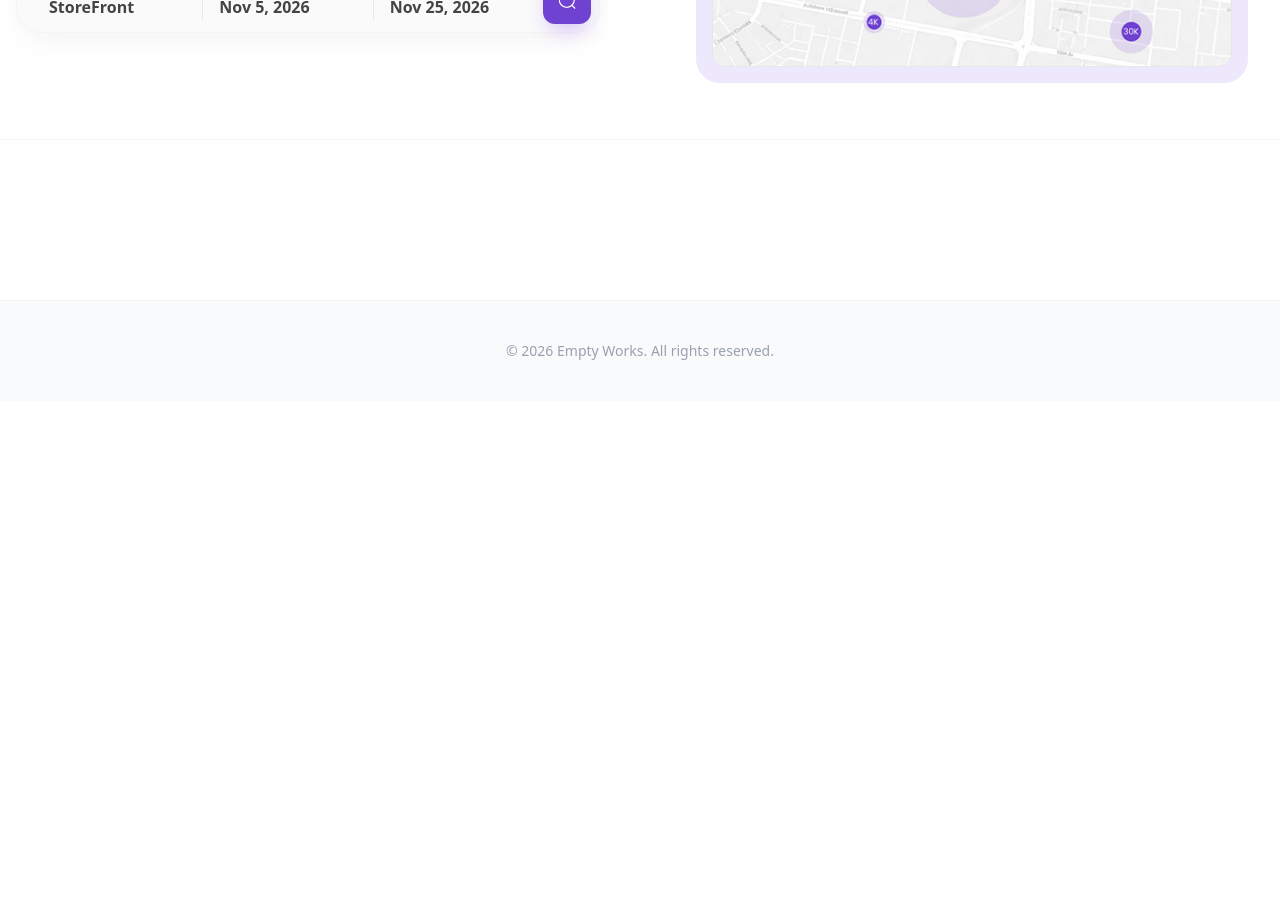
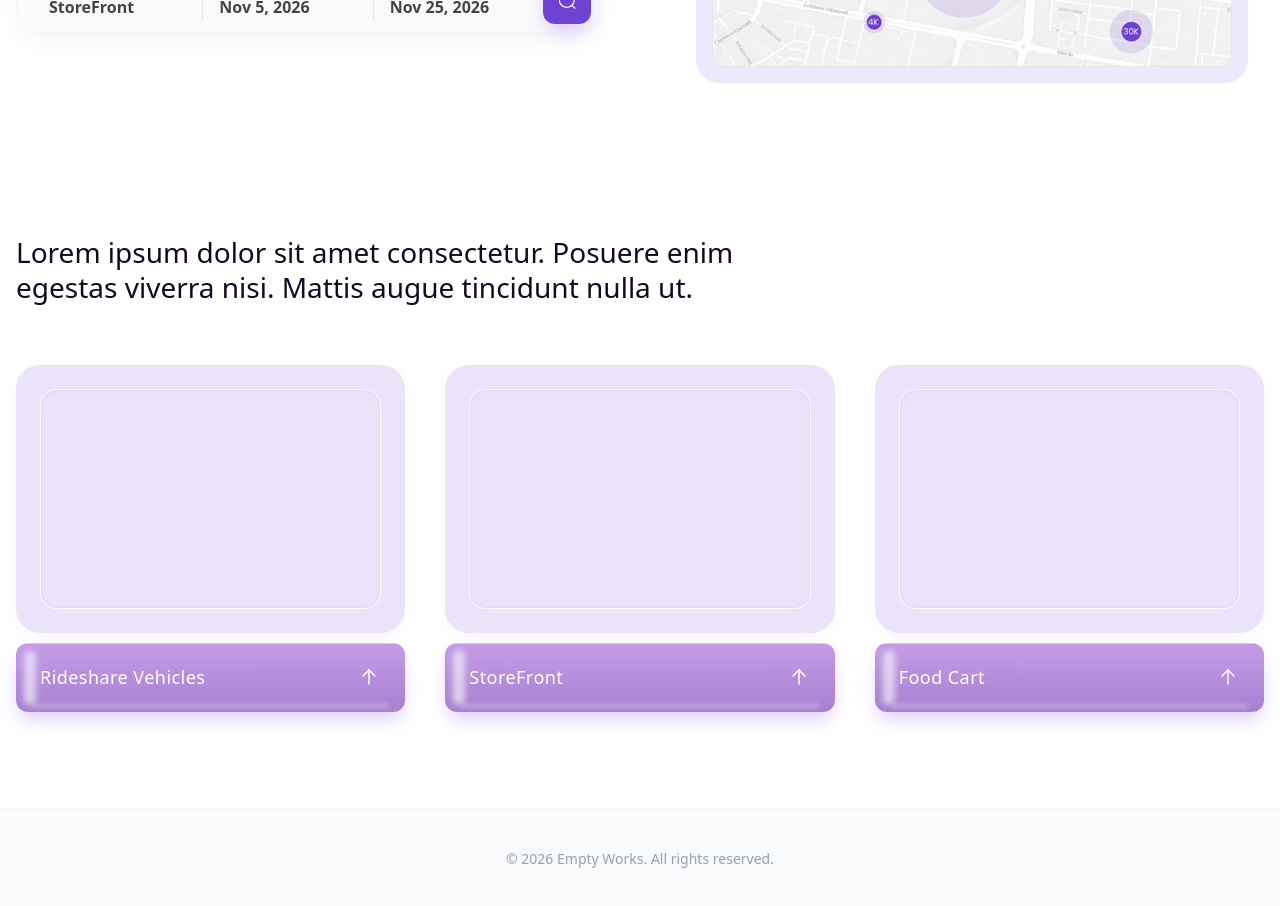
Before and after one commit to RF-Rifat/CRM, a Next.js app in the folder apps/web/: page / in a window 1280 px wide. Shown: the part 440-1346 px from the top of the page. Before the commit the page ends 841 px from the top, so only its background shows below. Built offline with nearby package versions, Linux system fonts and the light colour scheme.

Commit message:
feat: add a new landing page featuring an Advertising Spaces section with interactive space cards.

```diff
--- /dev/null
+++ b/apps/web/components/sections/AdvertisingSpaces/AdvertisingSpaces.tsx
@@ -0,0 +1,40 @@
+import { Container } from '@/components/ui/Container';
+import { Typography } from '@/components/ui/Typography';
+import { Grid, Stack } from '@mantine/core';
+import { SpaceCard } from './SpaceCard';
+
+export const AdvertisingSpaces = () => {
+  const spaces = [
+    { title: 'Rideshare Vehicles' },
+    { title: 'StoreFront' },
+    { title: 'Food Cart' },
+  ];
+
+  return (
+    <section className="bg-white py-24">
+      <Container>
+        <Stack gap={60}>
+          <div className="">
+            <Typography
+              variant="h2"
+              color="primary"
+              className=" text-3xl leading-tight md:text-[28px]"
+            >
+              Lorem ipsum dolor sit amet consectetur. Posuere enim <br />
+               egestas
+              viverra nisi. Mattis augue tincidunt nulla ut.
+            </Typography>
+          </div>
+
+          <Grid gutter={40}>
+            {spaces.map(space => (
+              <Grid.Col key={space.title} span={{ base: 12, md: 4 }}>
+                <SpaceCard title={space.title} />
+              </Grid.Col>
+            ))}
+          </Grid>
+        </Stack>
+      </Container>
+    </section>
+  );
+};
--- /dev/null
+++ b/apps/web/components/sections/AdvertisingSpaces/SpaceCard.tsx
@@ -0,0 +1,40 @@
+import { Stack, Text } from '@mantine/core';
+import { IconArrowUp } from '@tabler/icons-react';
+
+interface SpaceCardProps {
+  title: string;
+}
+
+export const SpaceCard = ({ title }: SpaceCardProps) => {
+  return (
+    <Stack gap="xs" className="group cursor-pointer mb-0">
+      {/* Outer Visual Container with thick border effect */}
+      <div className="relative aspect-[4/2.75] w-full overflow-hidden rounded-3xl bg-[#EBE3FA] p-6 shadow-[0_4px_20px_-4px_rgba(0,0,0,0.05)] transition-all duration-300 group-hover:scale-[1.02] group-hover:shadow-xl">
+        {/* Inner Content Area with subtle border */}
+        <div className="h-full w-full rounded-2xl border-[1px] border-white/80 bg-[#EBE3FA]">
+          {/* Subtle inner shadow/bevel effect */}
+          <div className="h-full w-full rounded-2xl border border-[#DCD3F2]/50 shadow-[inset_0_2px_10px_rgba(0,0,0,0.02)]" />
+        </div>
+      </div>
+
+      {/* Label Bar with 3D Glossy Effect */}
+      <div className="relative overflow-hidden rounded-xl bg-gradient-to-b from-[#C49CE6] to-[#A880D1] px-6 py-5 shadow-[0_10px_20px_-5px_rgba(124,58,237,0.3)] transition-all duration-300 group-hover:-translate-y-1">
+        {/* Left Side Pill Glow Reflection */}
+        <div className="absolute top-[10%] left-2 h-[80%] w-3 rounded-full bg-white/60 blur-[3px]" />
+
+        {/* Bottom Highlight for 3D look */}
+        <div className="absolute right-4 bottom-1 left-4 h-[4px] rounded-full bg-white/30 blur-[2px]" />
+
+        {/* Subtle Top Edge Highlight */}
+        <div className="absolute top-0 right-0 left-0 h-[1px] bg-white/40" />
+
+        <div className="relative z-10 flex items-center justify-between">
+          <Text fw={500} c="white" size="lg" className="tracking-wide">
+            {title}
+          </Text>
+          <IconArrowUp size={24} color="white" stroke={1.5} />
+        </div>
+      </div>
+    </Stack>
+  );
+};
--- a/apps/web/pages/index.tsx
+++ b/apps/web/pages/index.tsx
@@ -1,5 +1,6 @@
 import { Navbar } from '@/components/layout/Navbar';
-import { Hero } from '@/components/sections/Hero';
+import { AdvertisingSpaces } from '@/components/sections/AdvertisingSpaces/AdvertisingSpaces';
+import { Hero } from '@/components/sections/Hero/Hero';
 import { Stack } from '@mantine/core';
 
 export default function LandingPage() {
@@ -9,10 +10,7 @@ export default function LandingPage() {
       <main>
         <Stack gap={0}>
           <Hero />
-          {/* Add more sections here as they are implemented */}
-          <section className="border-t border-gray-100 bg-white py-20">
-            {/* AdvertisingSpaces section will go here */}
-          </section>
+          <AdvertisingSpaces />
         </Stack>
       </main>
 
```
Also changed, not shown: apps/web/components/sections/Hero/Hero.tsx (renamed from apps/web/components/sections/Hero.tsx), apps/web/components/sections/Hero/HeroFilters.tsx (renamed from apps/web/components/sections/HeroFilters.tsx), apps/web/components/sections/Hero/HeroMapPreview.tsx (renamed from apps/web/components/sections/HeroMapPreview.tsx), apps/web/components/sections/Hero/HeroSearch.tsx (renamed from apps/web/components/sections/HeroSearch.tsx).
